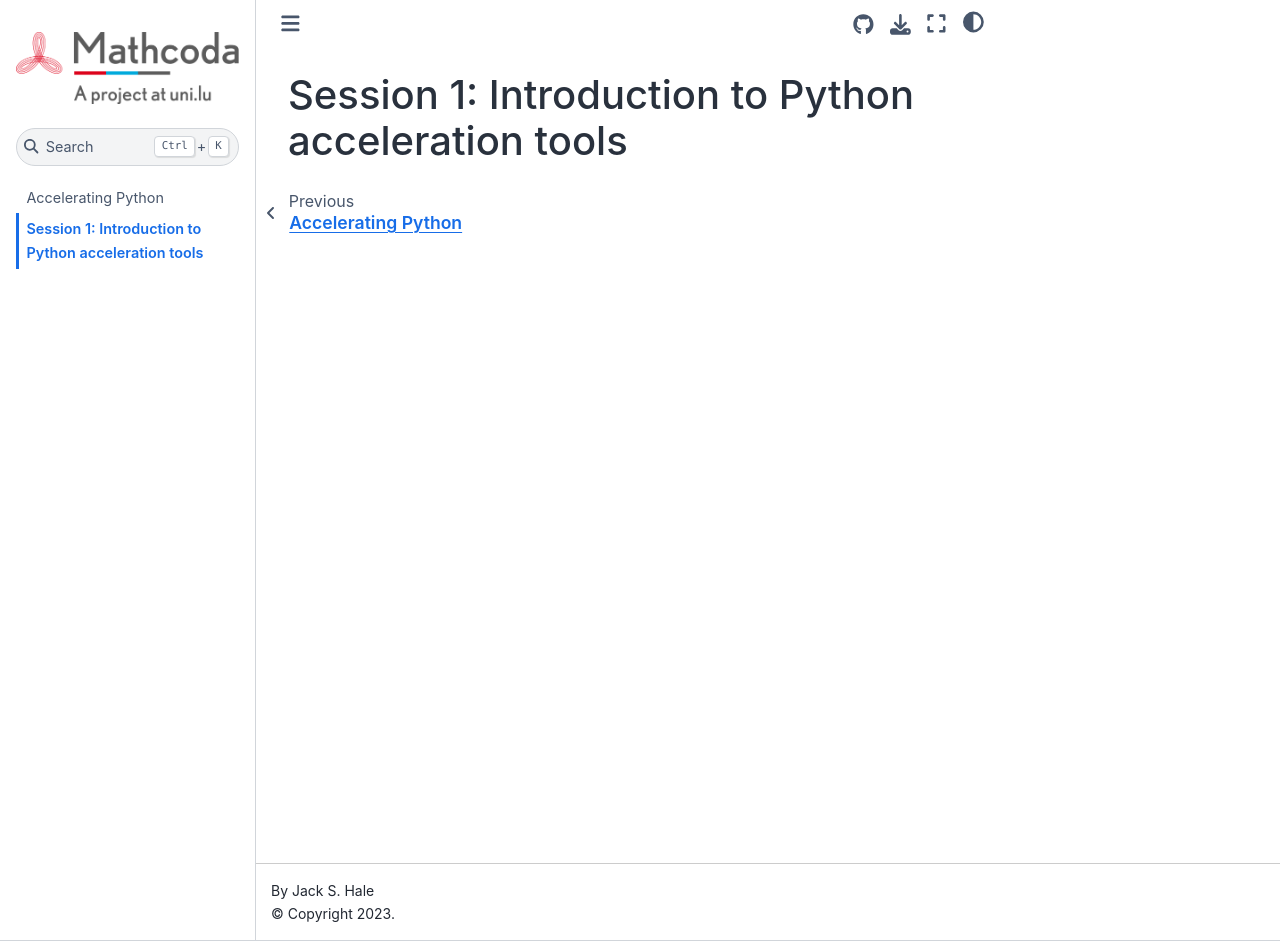
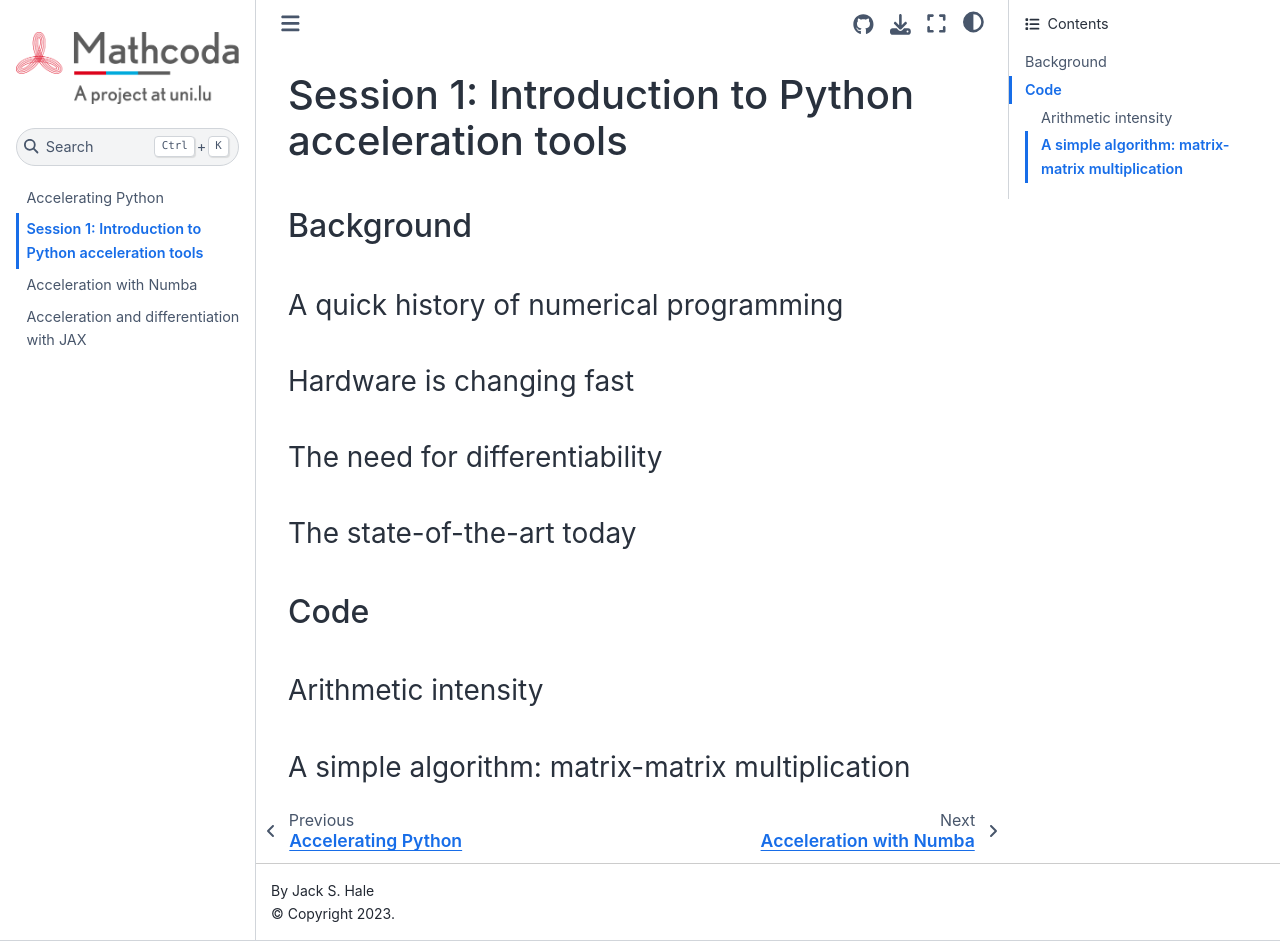
Before and after one commit to jhale/accelerating-python, a Jupyter Book: the page built from chapters/part1.md, in a window 1280 px wide and 941 px high. Built offline with Jupyter Book 1.0.4 settings and Sphinx 7.4.7 and the Sphinx Book theme 1.1.4, drawn with Linux system fonts in a browser that asks for light colours.

Commit message:
More structure.

```diff
--- a/README.md
+++ b/README.md
@@ -48,7 +48,7 @@ By the end of the course, participants will:
 * Benchmark a simple Python function (e.g., array sum, matrix multiplication)
   to establish a performance baseline.
 
-### Session 2: Accelerating code with Numba
+### Session 2: Acceleration with Numba
 
 **Topics Covered:**
 
@@ -61,7 +61,7 @@ By the end of the course, participants will:
 * Optimize a computationally intensive Python function (e.g., Mandelbrot set
   generation or numerical integration) using Numba.
 
-### Session 3: JAX for automatic differentiation and acceleration
+### Session 3: Acceleration and differentiation with JAX
 
 **Topics Covered:**
 
--- a/_toc.yml
+++ b/_toc.yml
@@ -5,3 +5,5 @@ format: jb-book
 root: README
 chapters:
   - file: chapters/part1
+  - file: chapters/part2
+  - file: chapters/part3
--- a/chapters/part1.md
+++ b/chapters/part1.md
@@ -1 +1,17 @@
 # Session 1: Introduction to Python acceleration tools
+
+## Background
+
+### A quick history of numerical programming
+
+### Hardware is changing fast
+
+### The need for differentiability
+
+### The state-of-the-art today
+
+## Code
+
+### Arithmetic intensity
+
+### A simple algorithm: matrix-matrix multiplication
--- /dev/null
+++ b/chapters/part2.md
@@ -0,0 +1 @@
+## Acceleration with Numba
--- /dev/null
+++ b/chapters/part3.md
@@ -0,0 +1 @@
+# Acceleration and differentiation with JAX
```
